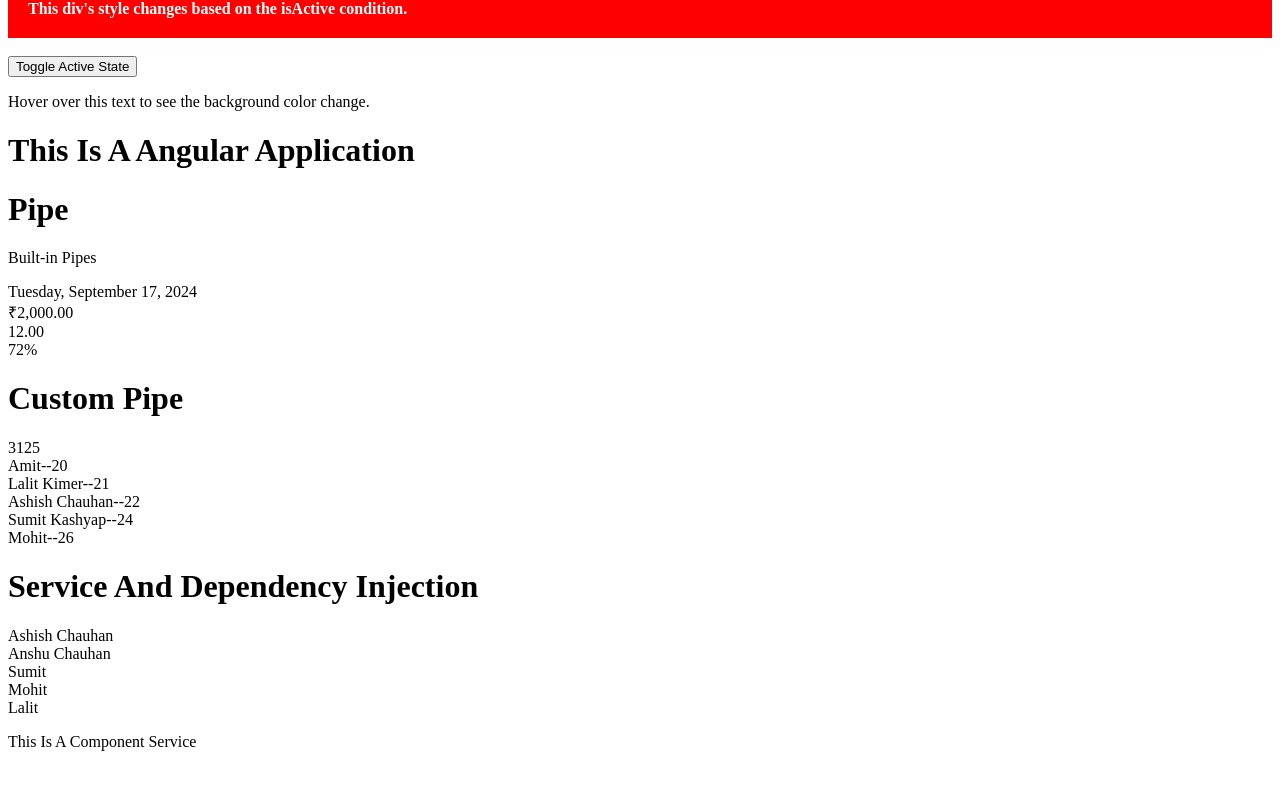
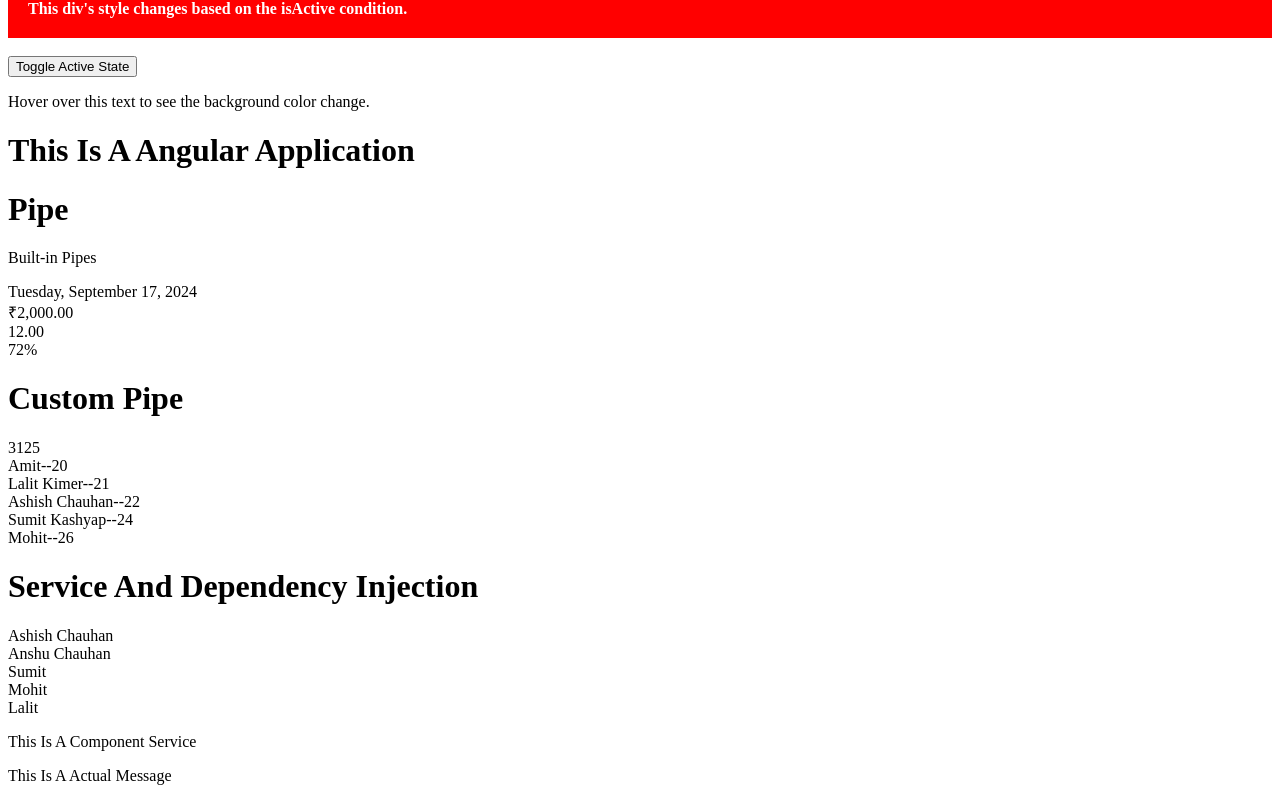
Before and after one commit to AshishChauhan7386/Angular-repository, an Angular app: page / in a window 1280 px wide. Shown: the part 950-1751 px from the top of the page. Before the commit the page ends 1717 px from the top, so only its background shows below. Built offline with nearby package versions, Linux system fonts and the light colour scheme.

Commit message:
custom provider service

```diff
--- a/src/app/component/service-and-dependency-injection/service-and-dependency-injection.component.html
+++ b/src/app/component/service-and-dependency-injection/service-and-dependency-injection.component.html
@@ -3,3 +3,4 @@
     {{data}}
 </div>
 <p>{{msg}}</p>
+<p>{{custommsg}}</p>
--- a/src/app/component/service-and-dependency-injection/service-and-dependency-injection.component.ts
+++ b/src/app/component/service-and-dependency-injection/service-and-dependency-injection.component.ts
@@ -1,20 +1,23 @@
 import { Component } from '@angular/core';
 import { DataService } from '../../service/data.service';
 import { ComponentLevelServcieService } from '../../service/component-level-servcie.service';
+import { ActualData, fakeData } from '../../service/customprovider.service';
 
 @Component({
   selector: 'app-service-and-dependency-injection',
   templateUrl: './service-and-dependency-injection.component.html',
   styleUrl: './service-and-dependency-injection.component.css',
-  providers:[ComponentLevelServcieService ]
+  providers:[ComponentLevelServcieService,{provide:fakeData, useClass: ActualData} ]
 
 })
 export class ServiceAndDependencyInjectionComponent {
   data:string[];
   msg:string;
-constructor(private dataservice:DataService, private componetlevelservice:ComponentLevelServcieService){
+  custommsg:string;
+constructor(private dataservice:DataService, private componetlevelservice:ComponentLevelServcieService,private fakeservice:fakeData){
 this.data=this.dataservice.getData();
 this.msg=this.componetlevelservice.msg();
+this.custommsg=this.fakeservice.getdata();
 }
 
 
--- /dev/null
+++ b/src/app/service/customprovider.service.ts
@@ -0,0 +1,24 @@
+import { Injectable } from '@angular/core';
+
+@Injectable({
+  providedIn: 'root'
+})
+export class fakeData {
+
+  constructor() { }
+  getdata(){
+    return "This Is A Fake Message"
+  }
+}
+
+@Injectable({
+  providedIn: 'root'
+})
+
+export class ActualData {
+
+  constructor() { }
+  getdata(){
+    return "This Is A Actual Message"
+  }
+}
```
Also changed, not shown: 1 other file (tests, documents, lock files or other folders).
